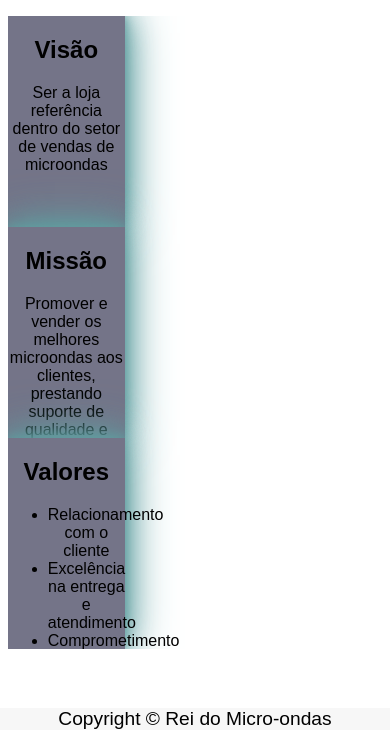
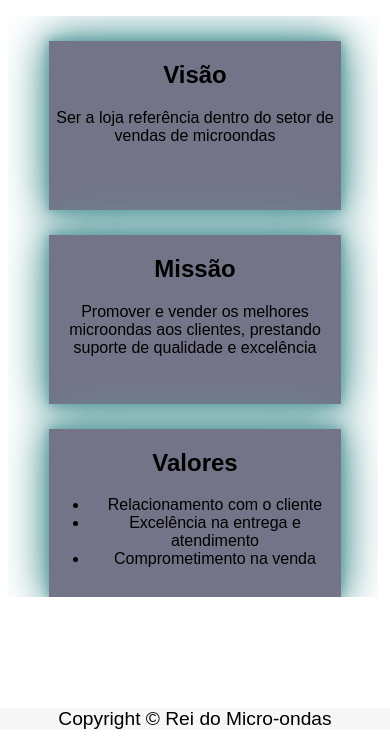
Before and after one commit to matiasBulacio/LPWEB, a PHP site: page /company.html in a window 390 px wide. Shown: the part 95-844 px from the top of the page. Run offline with PHP 8.4, Linux system fonts and the light colour scheme.

Commit message:
Pagina companhia responsiva

```diff
--- a/styles/companyStyles.css
+++ b/styles/companyStyles.css
@@ -1,3 +1,7 @@
+body {
+  overflow: hidden;
+}
+
 section {
   display: flex;
   justify-content: space-between;
@@ -5,7 +9,7 @@ section {
   width: 95vw;
   right: -2vw;
   overflow-y: scroll;
-  height: 75vh;
+  overflow-x: hidden;
 }
 
 .companyCard {
@@ -20,11 +24,24 @@ section {
 
 @media screen and (max-width: 610px){
   section {
+    justify-content: space-between;
     flex-direction: column;
-    justify-content: space-between;
+    flex-wrap: wrap;
   }
 
   .companyCard {
-    height: 25vh;
+    width: 75vw;
+    height: 20vh;
+    margin-top: 25px;
+    margin-left: 10.5vw;
   }
 }
+
+@media screen and (max-height: 580px) {
+  section {
+    height: 60vh;
+  }
+  .companyCard {
+
+  }
+}
```
